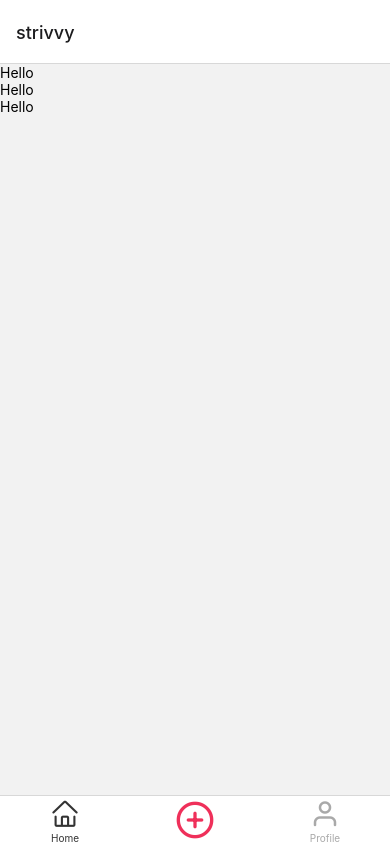
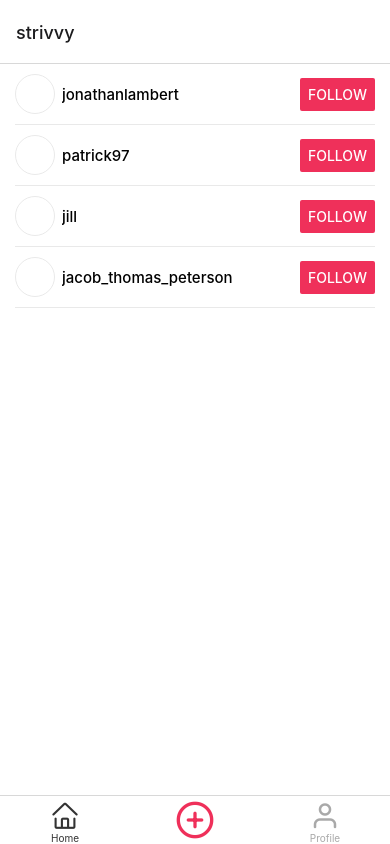
Before and after one commit to jonathanlambertt/strivvy-frontend, a React Native app: screen /Home in a window 390 px wide. Built offline with nearby package versions, Linux system fonts and the light colour scheme.

Commit message:
post header design is functional

```diff
--- a/src/components/Post.js
+++ /dev/null
@@ -1,11 +0,0 @@
-import { View, Text } from "react-native";
-
-const Post = () => {
-  return (
-    <View>
-      <Text>Hello</Text>
-    </View>
-  );
-};
-
-export default Post;
--- /dev/null
+++ b/src/components/atoms/ProfilePicture.js
@@ -0,0 +1,17 @@
+import { Image, StyleSheet } from "react-native";
+
+const ProfilePicture = ({ src }) => {
+  return <Image src={src} style={styles.image} />;
+};
+
+const styles = StyleSheet.create({
+  image: {
+    width: 40,
+    height: 40,
+    borderRadius: 40,
+    borderColor: "#e9e9e9",
+    borderWidth: 0.5,
+  },
+});
+
+export default ProfilePicture;
--- /dev/null
+++ b/src/components/molecules/Post.js
@@ -0,0 +1,39 @@
+import { View, Text, StyleSheet, Button } from "react-native";
+import ProfilePicture from "../atoms/ProfilePicture";
+
+const Post = ({ username, profile_picture }) => {
+  return (
+    <View style={styles.container}>
+      <View style={styles.header}>
+        <ProfilePicture src={profile_picture} />
+        <Text numberOfLines={1} style={styles.username}>
+          {username}
+        </Text>
+        <Button title="Follow" color={"#ef305a"} />
+      </View>
+    </View>
+  );
+};
+
+const styles = StyleSheet.create({
+  container: {
+    marginHorizontal: 15,
+    borderBottomWidth: 1,
+    paddingBottom: 10,
+    paddingTop: 10,
+    borderColor: "#e9e9e9",
+  },
+  header: {
+    flex: 1,
+    flexDirection: "row",
+    alignItems: "center",
+  },
+  username: {
+    fontSize: 15,
+    fontWeight: "500",
+    flex: 1,
+    marginLeft: 7,
+  },
+});
+
+export default Post;
--- a/src/routes/TabBar.js
+++ b/src/routes/TabBar.js
@@ -21,7 +21,14 @@ const TabBar = () => {
         options={{
           title: "strivvy",
           tabBarIcon: ({ color }) => {
-            return <AntDesign name="home" size={30} color={color} />;
+            return (
+              <AntDesign
+                name="home"
+                size={30}
+                color={color}
+                style={{ marginTop: 5 }}
+              />
+            );
           },
           tabBarLabel: "Home",
         }}
@@ -47,7 +54,14 @@ const TabBar = () => {
         component={ProfileScreen}
         options={{
           tabBarIcon: ({ color }) => {
-            return <Feather name="user" size={30} color={color} />;
+            return (
+              <Feather
+                name="user"
+                size={30}
+                color={color}
+                style={{ marginTop: 5 }}
+              />
+            );
           },
         }}
       />
--- a/src/screens/HomeScreen.js
+++ b/src/screens/HomeScreen.js
@@ -1,25 +1,54 @@
-import { useState } from "react";
 import { FlatList, View } from "react-native";
-import Post from "../components/Post";
+import Post from "../components/molecules/Post";
 
 const HomeScreen = () => {
   const data = [
     {
       id: 1,
+      username: "jonathanlambert",
+      profile_picture:
+        "https://scontent.cdninstagram.com/v/t51.2885-19/96320982_571389333790519_1520136552670298112_n.jpg?stp=dst-jpg_s150x150&_nc_ht=scontent.cdninstagram.com&_nc_cat=107&_nc_ohc=frfiayvYdlQAX91Ll5a&edm=APs17CUBAAAA&ccb=7-5&oh=00_AfC1ZTB60UqBXJbFGh4RvTbY-EwJCBf2nPfnC_4W4DtppQ&oe=657194F4&_nc_sid=10d13b",
+      timestamp: "23w",
+      image: "https://i.scdn.co/image/ab67616d0000b27337a04015658168ca6e6e604a",
     },
     {
       id: 2,
+      username: "patrick97",
+      profile_picture:
+        "https://scontent-sea1-1.cdninstagram.com/v/t51.2885-19/74962058_2411998989069249_7381474324122697728_n.jpg?stp=dst-jpg_s150x150&_nc_ht=scontent-sea1-1.cdninstagram.com&_nc_cat=109&_nc_ohc=cbgoeBzxktoAX-3Yh0v&edm=AEF8tYYBAAAA&ccb=7-5&oh=00_AfCdJ1J7y-pDBZqoosuQO6su8FxbXdYpZhinfjjHtobVUQ&oe=6571C024&_nc_sid=1e20d2",
+      timestamp: "30m",
+      image: "https://i.scdn.co/image/ab67616d00001e02f46b9d202509a8f7384b90de",
     },
     {
       id: 3,
+      username: "jill",
+      profile_picture:
+        "https://scontent-lga3-1.cdninstagram.com/v/t51.2885-19/44884218_345707102882519_2446069589734326272_n.jpg?_nc_ht=scontent-lga3-1.cdninstagram.com&_nc_cat=1&_nc_ohc=ZGw5xDef_okAX86I-yw&edm=ABmJApABAAAA&ccb=7-5&ig_cache_key=YW5vbnltb3VzX3Byb2ZpbGVfcGlj.2-ccb7-5&oh=00_AfAVKHdHviDzLWuPT26EmMUcZ5V8Gb0tm2Br0ixfA_aTLA&oe=65712A8F&_nc_sid=b41fef",
+      timestamp: "20hr",
+      image: "https://i.scdn.co/image/ab67616d00001e02ff9ca10b55ce82ae553c8228",
+    },
+    {
+      id: 4,
+      username: "jacob_thomas_peterson",
+      profile_picture:
+        "https://scontent-lga3-1.cdninstagram.com/v/t51.2885-19/44884218_345707102882519_2446069589734326272_n.jpg?_nc_ht=scontent-lga3-1.cdninstagram.com&_nc_cat=1&_nc_ohc=ZGw5xDef_okAX86I-yw&edm=ABmJApABAAAA&ccb=7-5&ig_cache_key=YW5vbnltb3VzX3Byb2ZpbGVfcGlj.2-ccb7-5&oh=00_AfAVKHdHviDzLWuPT26EmMUcZ5V8Gb0tm2Br0ixfA_aTLA&oe=65712A8F&_nc_sid=b41fef",
+      timestamp: "April 3, 2020",
+      image: "https://i.scdn.co/image/ab67616d00001e02ff9ca10b55ce82ae553c8228",
     },
   ];
 
   return (
-    <View style={{ flex: 1 }}>
+    <View style={{ flex: 1, backgroundColor: "#fff" }}>
       <FlatList
         data={data}
-        renderItem={({ item }) => <Post />}
+        renderItem={({ item }) => (
+          <Post
+            username={item.username}
+            profile_picture={item.profile_picture}
+            timestamp={item.timestamp}
+            image={item.image}
+          />
+        )}
         keyExtractor={(item) => item.id}
       />
     </View>
```
